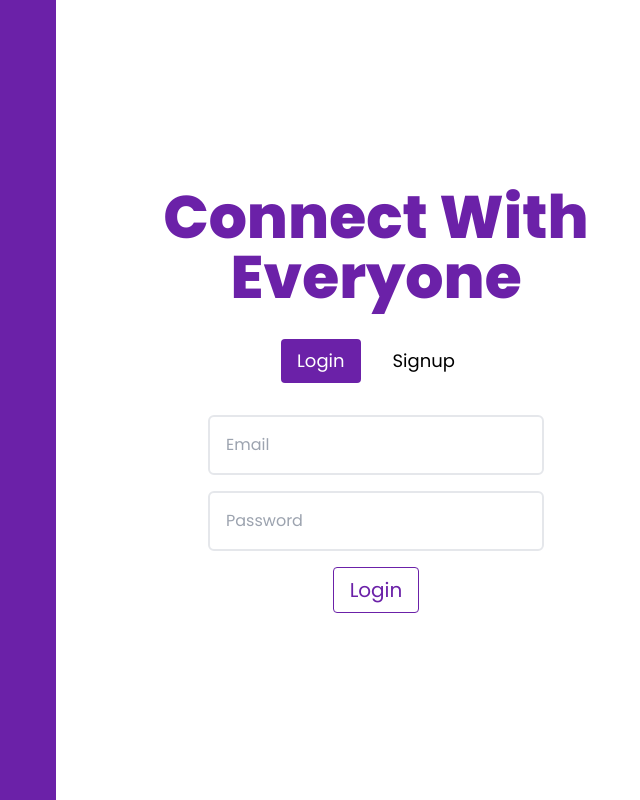
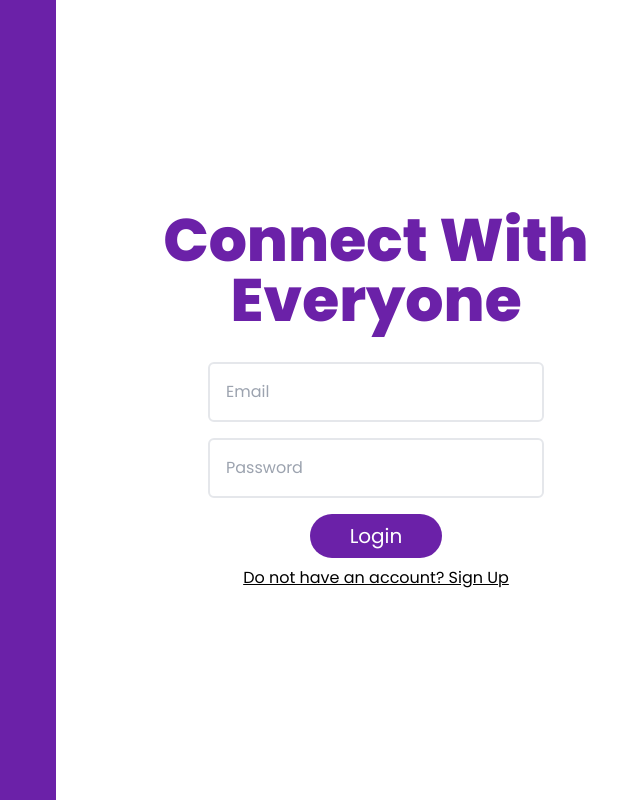
Before and after one commit to ashmeetsmonga/nextjs-hummings, a Next.js app: page / in a window 1280 px wide. Shown: the whole page, without its empty margins (584-1224 px from the left). Built offline with nearby package versions, Linux system fonts and the light colour scheme.

Commit message:
home page ui change

```diff
--- a/app/components/Signin.tsx
+++ b/app/components/Signin.tsx
@@ -33,26 +33,6 @@ const Signin = () => {
 					<h1 className='text-6xl text-center font-extrabold text-purple-800'>
 						Connect With Everyone
 					</h1>
-					<div className='flex flex-col w-full items-center'>
-						<div className='flex gap-4'>
-							<button
-								onClick={() => setSigninToggle("login")}
-								className={`px-4 py-2 text-lg rounded ${
-									signinToggle === "login" ? "bg-purple-800 text-white" : ""
-								}`}
-							>
-								Login
-							</button>
-							<button
-								onClick={() => setSigninToggle("signup")}
-								className={`px-4 py-2 text-lg rounded ${
-									signinToggle === "signup" ? "bg-purple-800 text-white" : ""
-								}`}
-							>
-								Signup
-							</button>
-						</div>
-					</div>
 					<div className='w-full flex flex-col items-center gap-4'>
 						{signinToggle === "signup" && (
 							<Input
@@ -86,20 +66,30 @@ const Signin = () => {
 							/>
 						)}
 						{signinToggle === "login" && (
+							<div className='flex flex-col items-center gap-2'>
 								<button
 									onClick={handleLogin}
-								className='rounded border border-purple-800 px-4 py-2 text-purple-800 text-xl'
+									className='rounded-full bg-purple-800 px-10 py-2 text-white text-xl'
 								>
 									Login
 								</button>
+								<p onClick={() => setSigninToggle("signup")} className='underline cursor-pointer'>
+									Do not have an account? Sign Up
+								</p>
+							</div>
 						)}
 						{signinToggle === "signup" && (
+							<div className='flex flex-col items-center gap-2'>
 								<button
 									onClick={handleRegister}
-								className='rounded border border-purple-800 px-4 py-2 text-purple-800 text-xl'
+									className='rounded-full bg-purple-800 px-10 py-2 text-white text-xl'
 								>
 									Signup
 								</button>
+								<p onClick={() => setSigninToggle("login")} className='underline cursor-pointer'>
+									Already have an account? Log In
+								</p>
+							</div>
 						)}
 					</div>
 				</div>
```
Lines whose indentation alone changed are shown as unchanged.
